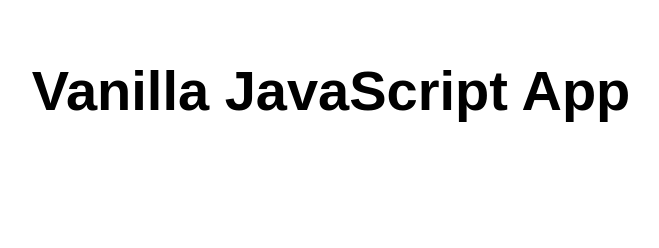
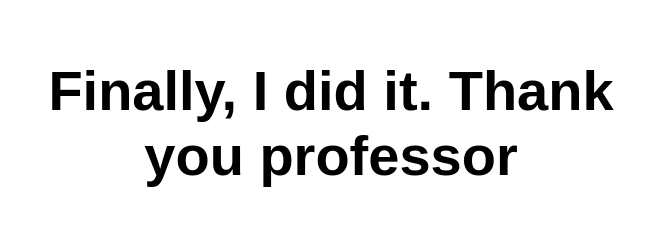
Before and after one commit to Anushagitthub/AY-Appp, a website: page src/index.html in a window 1280 px wide. Shown: the whole page, without its empty margins (309-968 px from the left). Drawn offline with Linux system fonts and the light colour scheme.

Commit message:
Update index.html

```diff
--- a/src/index.html
+++ b/src/index.html
@@ -5,12 +5,12 @@
   <meta charset="UTF-8">
   <meta name="viewport" content="width=device-width, initial-scale=1.0">
   <link rel="stylesheet" href="styles.css">
-  <title>Vanilla JavaScript App</title>
+  <title>Finally, I did it. Thank you professor</title>
 </head>
 
 <body>
   <main>
-    <h1>Vanilla JavaScript App</h1>
+    <h1>Finally, I did it. Thank you professor</h1>
   </main>
 </body>
 
```
